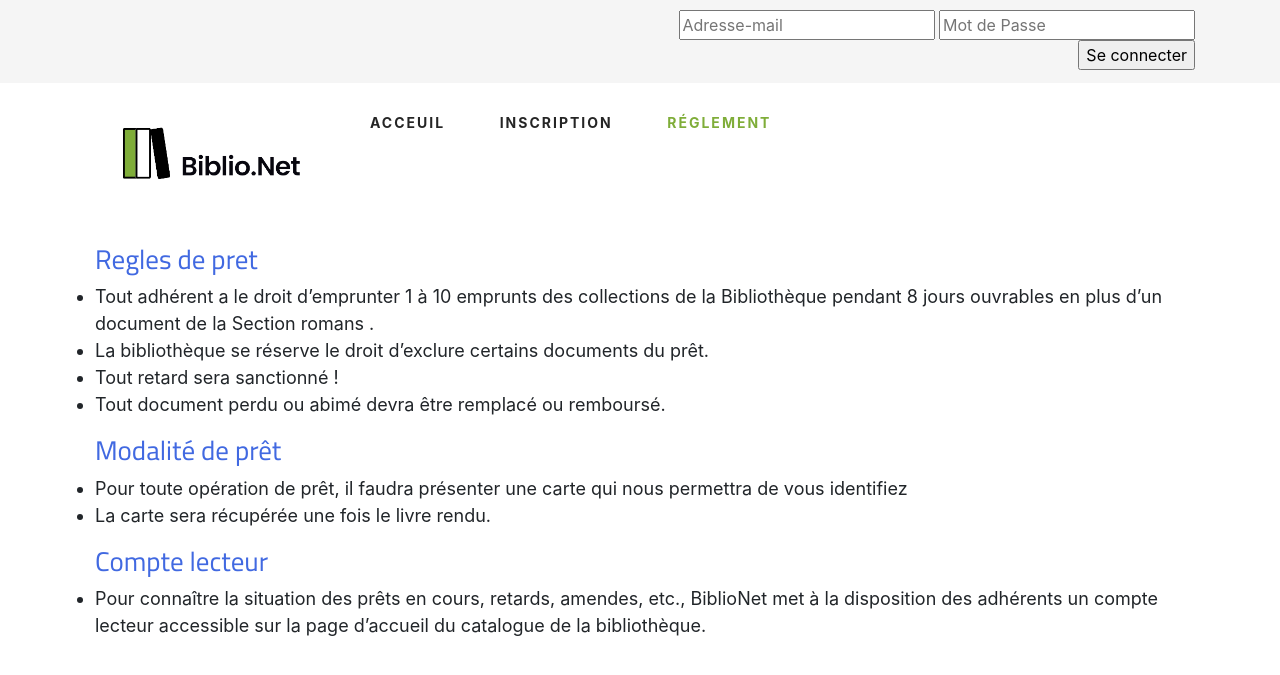
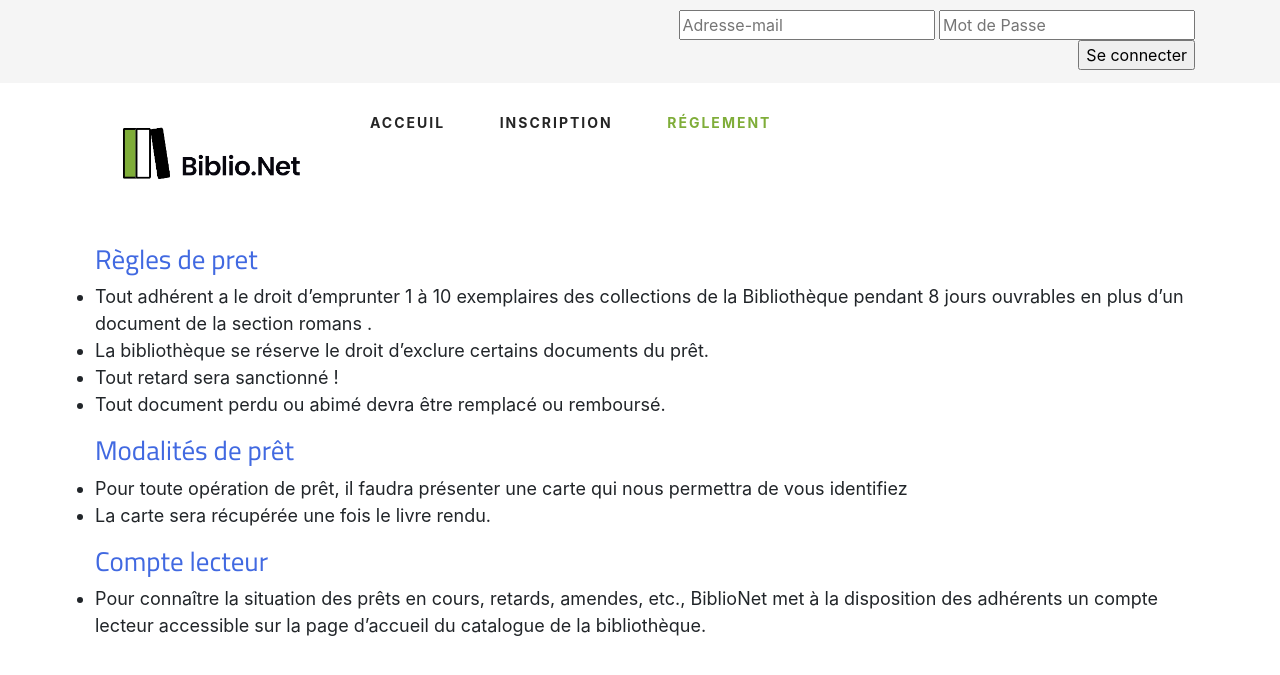
Before and after one commit to hugoespenan/BiblioNet, a PHP site: page /reglement.php in a window 1280 px wide. Shown: the top 675 px of the page. Run offline with PHP 8.4, Linux system fonts and the light colour scheme; some libraries are stand-ins or nearby versions.

Commit message:
Correction des fautes de Yacine dans le document reglement.php, le projet Voltaire arrive vite, attention !

```diff
--- a/reglement.php
+++ b/reglement.php
@@ -57,15 +57,15 @@ include("src/vue/header.php");
         <div class="panel panel-warning panel1">
             <div class="panel-body">
                 <div id="reglement_ecrire">
-                    <h2>Regles de pret</h2>
+                    <h2>Règles de pret</h2>
                     <ul>
-                        <li>Tout adhérent a le droit d’emprunter 1 à 10 emprunts  des collections de la Bibliothèque pendant 8 jours ouvrables en plus d’un document de la Section romans .</li>
+                        <li>Tout adhérent a le droit d’emprunter 1 à 10 exemplaires des collections de la Bibliothèque pendant 8 jours ouvrables en plus d’un document de la section romans .</li>
                         <li>La bibliothèque se réserve le droit d’exclure certains documents du prêt.</li>
                         <li>Tout retard sera sanctionné !</li>
                         <li>Tout document perdu ou abimé devra être remplacé ou remboursé.</li>
                     </ul>
 
-                    <h2>Modalité de prêt</h2>
+                    <h2>Modalités de prêt</h2>
                     <ul>
                         <li>Pour toute opération de prêt, il faudra présenter une carte qui nous permettra de vous identifiez</li>
                         <li>La carte sera récupérée une fois le livre rendu.</li>
```
Also changed, not shown: gestionuser.php (line endings or trailing spaces).
